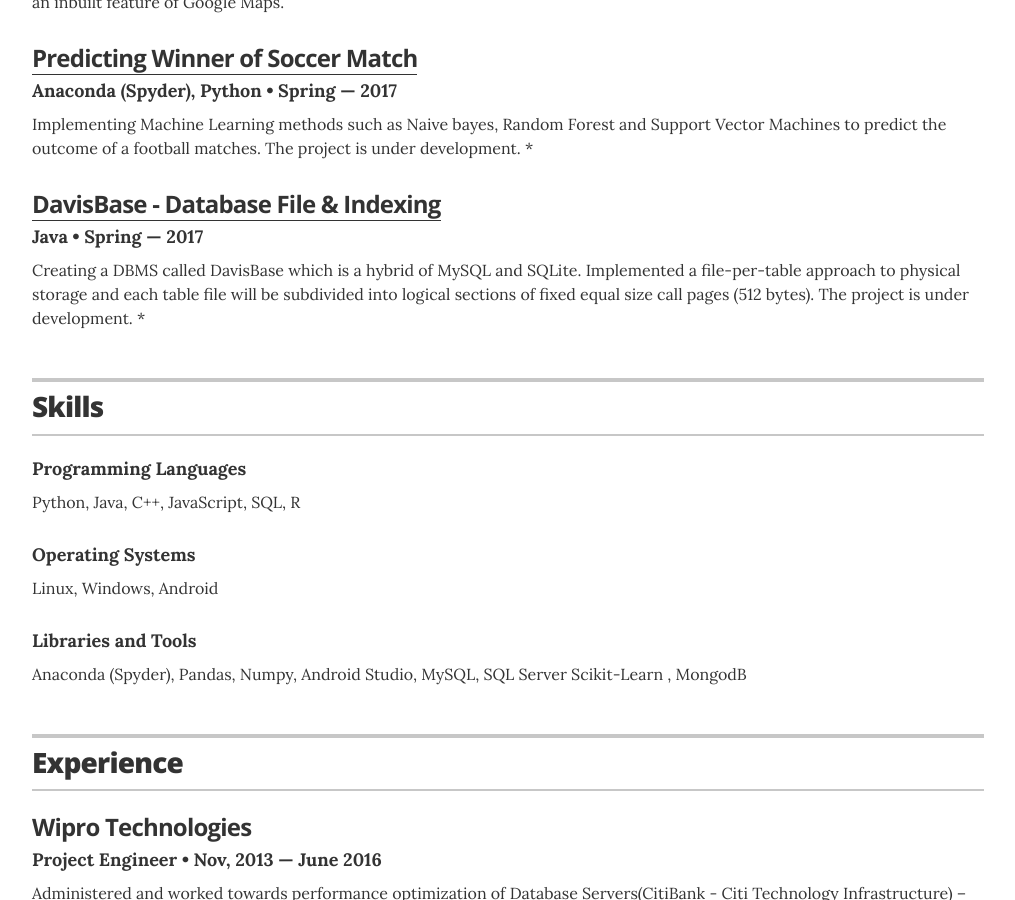
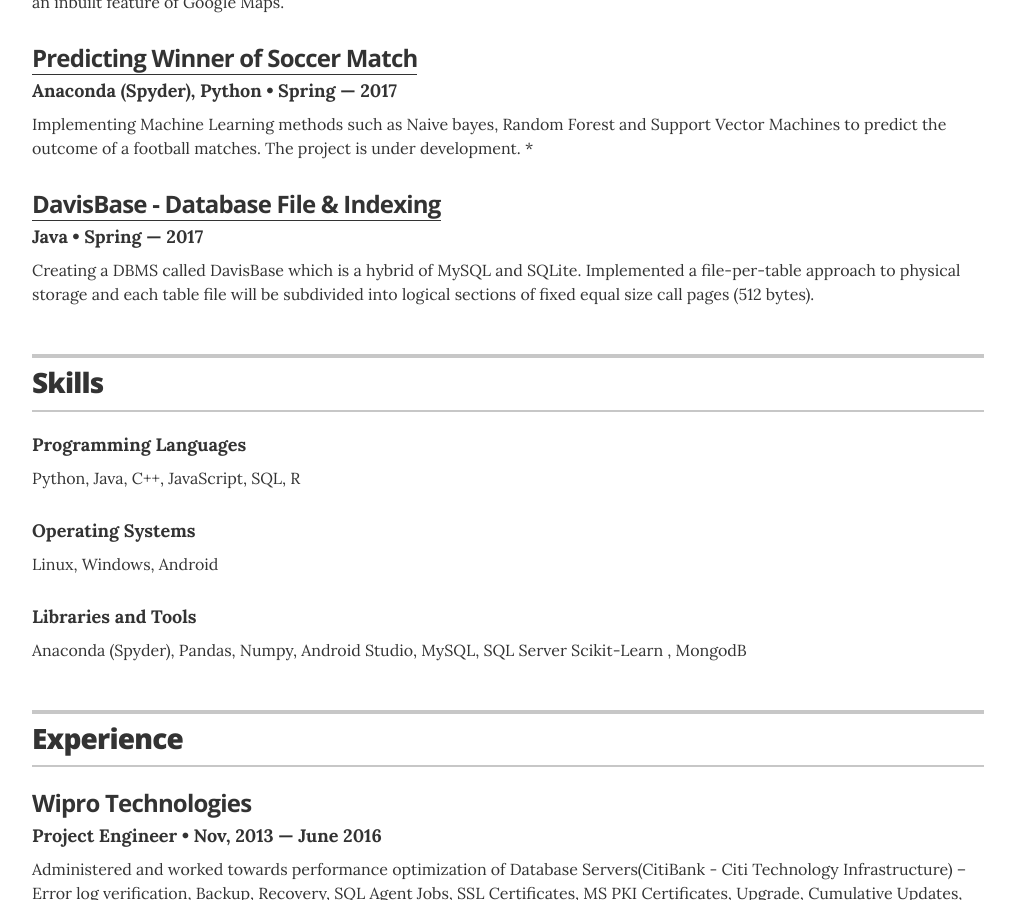
Before and after one commit to mohanakrishnavh/mohanakrishnavh.github.io, a Jekyll site: the page index.html, which Jekyll copies as it is, in a window 1280 px wide and 900 px high, scrolled down 2422 px. Shown: the whole window, without its empty margins (132-1147 px from the left). Built offline with Jekyll 4.4.1, drawn with Linux system fonts in a browser that asks for light colours.

Commit message:
Update index.html

```diff
--- a/index.html
+++ b/index.html
@@ -224,10 +224,10 @@
 </p>  </div>
 
 		  <div class="resume-item">
-          <h3 class="resume-item-title"><a href="https://github.com/mohanakrishnavh/">DavisBase - Database File & Indexing </a></h3>
+          <h3 class="resume-item-title"><a href="https://github.com/mohanakrishnavh/DavisBase">DavisBase - Database File & Indexing </a></h3>
           <h4 class="resume-item-details">Java   &bull; Spring &mdash; 2017</h4>
           <p class="resume-item-copy">  Creating a DBMS called DavisBase which is a hybrid of MySQL and SQLite. Implemented a file-per-table approach to physical storage and each table file will be subdivided into
-logical sections of fixed equal size call pages (512 bytes). The project is under development. *
+logical sections of fixed equal size call pages (512 bytes).
 </p>  </div>
 
 
```
